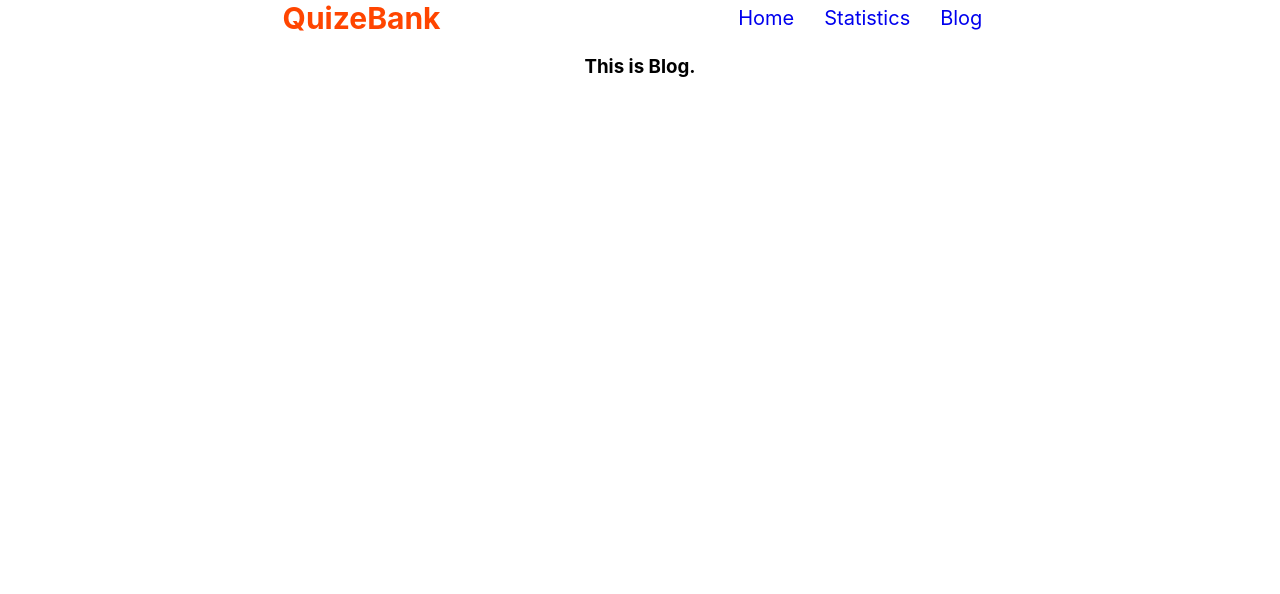
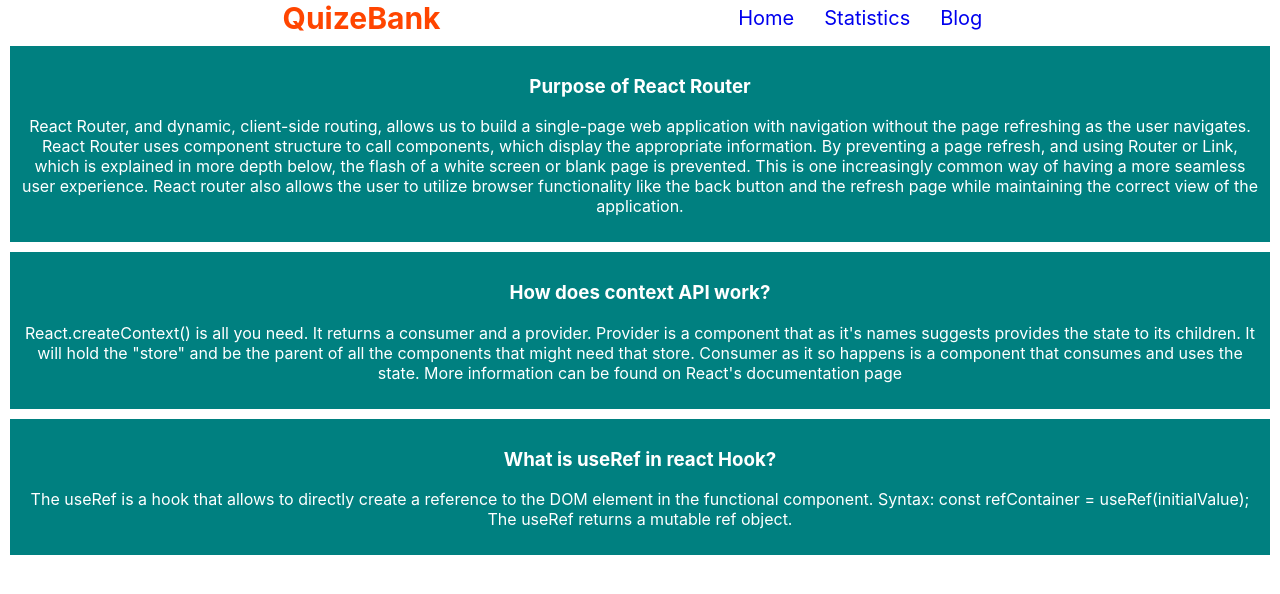
Before and after one commit to Bachan-kubi/wise-world, a React (Create React App) app: page /blog in a window 1280 px wide. Shown: the top 594 px of the page. Built offline with nearby package versions, Linux system fonts and the light colour scheme.

Commit message:
blog added

```diff
--- /dev/null
+++ b/src/Blog/Blog.css
@@ -0,0 +1,6 @@
+.blog{
+    margin: 10px;
+    padding: 10px;
+    background-color: teal;
+    color: white;
+}
--- a/src/Blog/Blog.js
+++ b/src/Blog/Blog.js
@@ -1,11 +1,45 @@
-import React from 'react';
+import React from "react";
+import './Blog.css';
 
 const Blog = () => {
-    return (
-        <div>
-            <h3>This is Blog.</h3>
-        </div>
-    );
+  return (
+    <div>
+      <div className="blog">
+        <h3>Purpose of React Router</h3>
+        <p>
+          React Router, and dynamic, client-side routing, allows us to build a
+          single-page web application with navigation without the page
+          refreshing as the user navigates. React Router uses component
+          structure to call components, which display the appropriate
+          information. By preventing a page refresh, and using Router or Link,
+          which is explained in more depth below, the flash of a white screen or
+          blank page is prevented. This is one increasingly common way of having
+          a more seamless user experience. React router also allows the user to
+          utilize browser functionality like the back button and the refresh
+          page while maintaining the correct view of the application.
+        </p>
+      </div>
+      <div className="blog">
+        <h3>How does context API work?</h3>
+        <p>
+          React.createContext() is all you need. It returns a consumer and a
+          provider. Provider is a component that as it's names suggests provides
+          the state to its children. It will hold the "store" and be the parent
+          of all the components that might need that store. Consumer as it so
+          happens is a component that consumes and uses the state. More
+          information can be found on React's documentation page
+        </p>
+      </div>
+      <div className="blog">
+        <h3>What is useRef in react Hook?</h3>
+        <p>
+          The useRef is a hook that allows to directly create a reference to the
+          DOM element in the functional component. Syntax: const refContainer =
+          useRef(initialValue); The useRef returns a mutable ref object.
+        </p>
+      </div>
+    </div>
+  );
 };
 
 export default Blog;
--- a/src/Statistics/Statistics.css
+++ b/src/Statistics/Statistics.css
@@ -1,4 +1,4 @@
 .chart{
-    width: 500px;
+    width: 800px;
     margin: 10px auto;
 }
```
Also changed, not shown: 1 other file (tests, documents, lock files or other folders).
